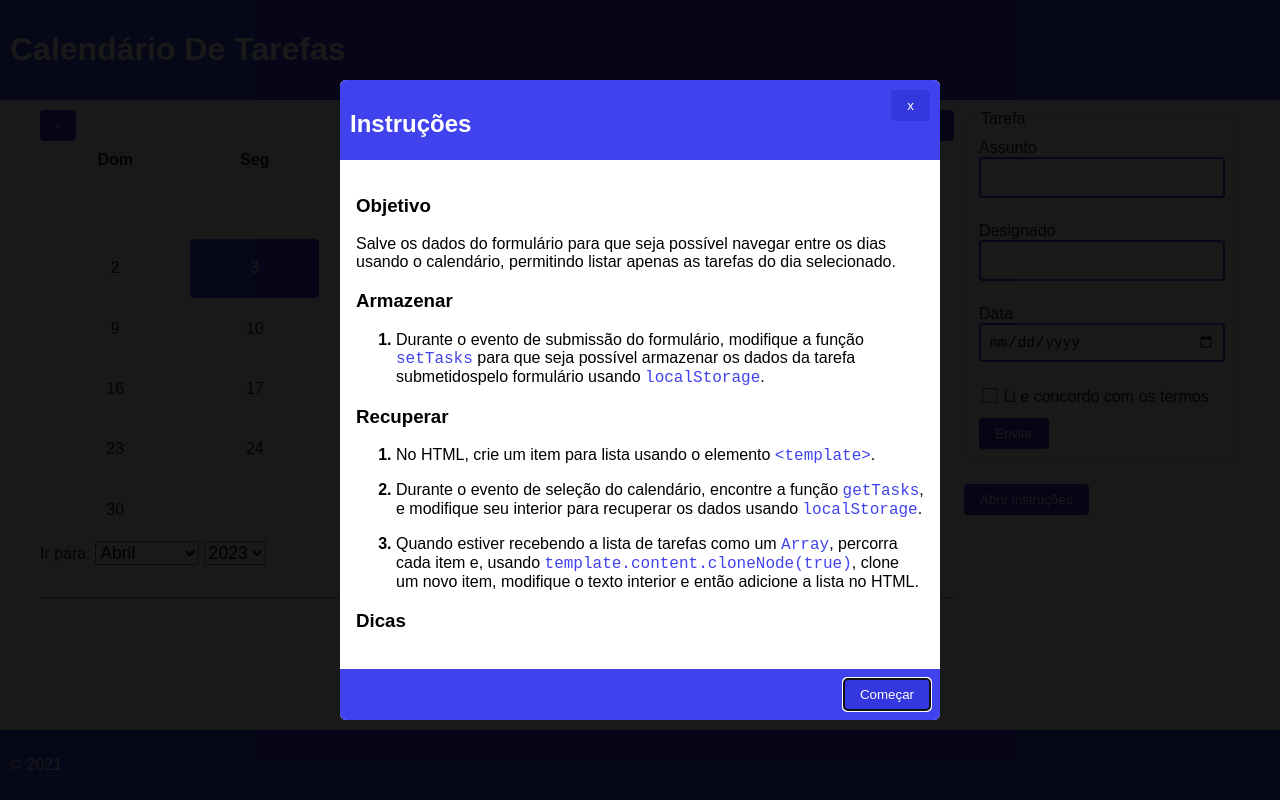
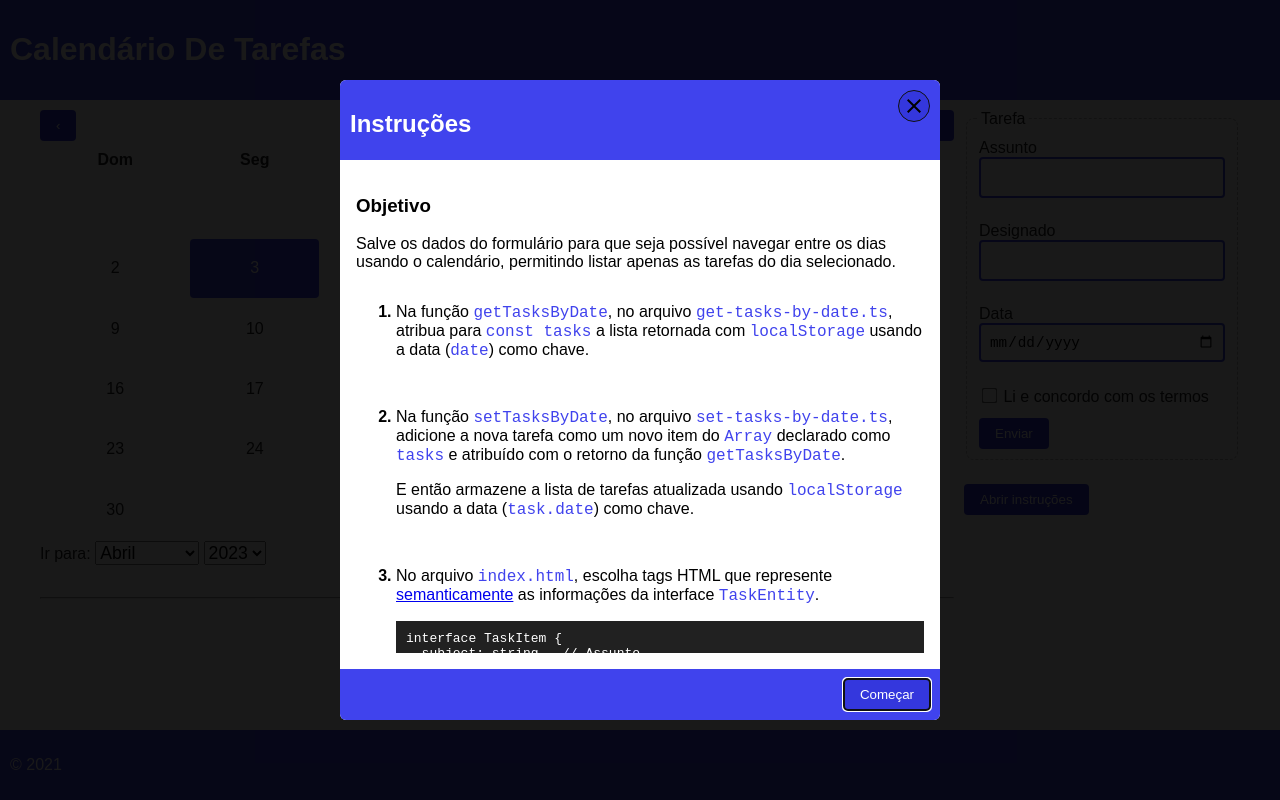
Before and after one commit to guiseek/agenda-de-tarefas, a website built with Vite: page index.html in a window 1280 px wide. Built offline with nearby package versions, Linux system fonts and the light colour scheme.

Commit message:
completo comentado

```diff
--- a/index.html
+++ b/index.html
@@ -20,6 +20,14 @@
         <hr />
 
         <!-- Lista de tarefas -->
+
+        <section></section>
+
+        <template id="task-item">
+          <!-- <h3></h3>
+          <p></p>
+          <time></time> -->
+        </template>
 
         <!-- Fim da lista de tarefas -->
       </nav>
@@ -52,7 +60,13 @@
             </section>
             <section>
               <label for="date">Data</label>
-              <input id="date" type="date" name="date" onclick="this.showPicker()" required />
+              <input
+                id="date"
+                type="date"
+                name="date"
+                onclick="this.showPicker()"
+                required
+              />
               <output>Obrigatório</output>
             </section>
             <section>
@@ -80,8 +94,22 @@
     <dialog>
       <header>
         <h2>Instruções</h2>
-        <button onclick="document.querySelector('dialog').close('false')">
-          x
+        <button
+          class="close"
+          onclick="document.querySelector('dialog').close('false')"
+        >
+          <svg
+            xmlns="http://www.w3.org/2000/svg"
+            height="24px"
+            viewBox="0 0 24 24"
+            width="24px"
+            fill="#000000"
+          >
+            <path d="M0 0h24v24H0V0z" fill="none" />
+            <path
+              d="M19 6.41L17.59 5 12 10.59 6.41 5 5 6.41 10.59 12 5 17.59 6.41 19 12 13.41 17.59 19 19 17.59 13.41 12 19 6.41z"
+            />
+          </svg>
         </button>
       </header>
       <section>
@@ -90,39 +118,73 @@
         dias usando o calendário, permitindo listar apenas as tarefas do dia
         selecionado.
 
-        <h3>Armazenar</h3>
         <ol>
           <li>
-            Durante o evento de submissão do formulário, modifique a função
-            <code>setTasks</code> para que seja possível armazenar os dados da
-            tarefa submetidospelo formulário usando <code>localStorage</code>.
-          </li>
-        </ol>
-
-        <h3>Recuperar</h3>
-        <ol>
-          <li>
-            No HTML, crie um item para lista usando o elemento
-            <code>&lt;template&gt;</code>.
+            <p>
+              Na função <code>getTasksByDate</code>, no arquivo
+              <code>get-tasks-by-date.ts</code>, atribua para
+              <code>const tasks</code> a lista retornada com
+              <code>localStorage</code>
+              usando a data (<code>date</code>) como chave.
+            </p>
           </li>
           <li>
-            Durante o evento de seleção do calendário, encontre a função
-            <code>getTasks</code>, e modifique seu interior para recuperar os
-            dados usando <code>localStorage</code>.
+            <p>
+              Na função <code>setTasksByDate</code>, no arquivo
+              <code>set-tasks-by-date.ts</code>, adicione a nova tarefa como um
+              novo item do <code>Array</code> declarado como
+              <code>tasks</code> e atribuído com o retorno da função
+              <code>getTasksByDate</code>.
+            </p>
+            <p>
+              E então armazene a lista de tarefas atualizada usando
+              <code>localStorage</code> usando a data (<code>task.date</code>)
+              como chave.
+            </p>
           </li>
           <li>
-            Quando estiver recebendo a lista de tarefas como um
-            <code>Array</code>, percorra cada item e, usando
-            <code>template.content.cloneNode(true)</code>, clone um novo item,
-            modifique o texto interior e então adicione a lista no HTML.
+            <p>
+              No arquivo <code>index.html</code>, escolha tags HTML que
+              represente
+              <a
+                href="https://seek.surge.sh/posts/semantica-dos-elementos-html/"
+                target="_blank"
+                >semanticamente</a
+              >
+              as informações da interface <code>TaskEntity</code>.
+            </p>
+
+            <!-- prettier-ignore -->
+            <pre>interface TaskItem {
+  subject: string   // Assunto
+  person: string    // Pessoa
+  date: string      // Data
+  terms: string     // Termos
+}</pre>
+            <p>
+              Pense em uma tag para cada propriedade da interface (a propriedade
+              <code>terms</code> não é obrigatória) e pode ficar de fora caso
+              queira. Adicione as tags escolhidas dentro do elemento
+              <code>&lt;template&gt;</code>
+              que já existe neste documento.
+            </p>
+          </li>
+          <li>
+            No arquivo <code>main.ts</code>, use o laço de repetição
+            <code>tasks.forEach()</code>
+            para percorrer cada item da lista de tarefas, faça o clone um novo
+            item do template, preencha o texto interno dos elementos (tags)
+            escolhidos e em seguida, adicione o fragmento a lista de tarefas do
+            documento. Use <code>template.content.cloneNode(true)</code> para
+            clonar novos itens do template.
           </li>
         </ol>
 
         <h3>Dicas</h3>
         <p>
           Para esta missao, evite adicionar complexidades desnecessárias, não
-          recomendo o uso de <kbd>ctrl+c</kbd> e <kbd>ctrl+v</kbd> pois
-          o problema exige o acrescimo de poucas linhas de código, entenda o
+          recomendo o uso de <kbd>ctrl+c</kbd> e <kbd>ctrl+v</kbd> pois o
+          problema exige o acrescimo de poucas linhas de código, entenda o
           problema antes de codificar.
         </p>
         <p>
--- a/public/styles/button.css
+++ b/public/styles/button.css
@@ -1,6 +1,5 @@
 button {
-  padding: var(--default-element-padding)
-    calc(var(--default-element-padding) * 2);
+  padding: var(--default-element-padding) calc(var(--default-element-padding) * 2);
   background-color: var(--default-primary-color);
   border-radius: var(--border-radius-sm);
   color: var(--text-primary-color);
@@ -12,3 +11,14 @@ button:disabled {
 button.accent {
   background-color: var(--accent-color);
 }
+button.close {
+  width: 32px;
+  height: 32px;
+  padding: 0;
+  margin: 0;
+  display: flex;
+  align-items: center;
+  border-radius: 50%;
+  justify-content: center;
+  border: 1px solid #111;
+}
--- a/src/main.ts
+++ b/src/main.ts
@@ -1,10 +1,18 @@
-import {formatFromCalendar, explodeDateFromForm, formatTask} from './utilities'
-import {getTasks, setTasks} from './usecases'
+import {getTasksByDate, setTasksByDate} from './usecases'
 import './elements/calendar'
+import {
+  explodeDateFromForm,
+  formatFromCalendar,
+  formatTask,
+  formatDate,
+} from './utilities'
 import './style.scss'
 
 document.addEventListener('DOMContentLoaded', () => {
+  const template = document.querySelector('template')
+  const section = document.querySelector('section')
   const form = document.querySelector('form')
+
   const inputDate = form.querySelector<HTMLInputElement>('#date')
   const dialog = document.querySelector('dialog')
 
@@ -17,9 +25,12 @@ document.addEventListener('DOMContentLoaded', () => {
 
     /*  Dados do formulário */
     const data = new FormData(form)
+    const task = formatTask(data)
 
     /* Envia para armazenar */
-    setTasks(formatTask(data))
+    setTasksByDate(task)
+
+    // listTasksByDate(task.date, template, section)
   }
 
   /* Calendário */
@@ -32,18 +43,14 @@ document.addEventListener('DOMContentLoaded', () => {
     com a data do dia selecionado */
     inputDate.value = date
 
+    // removeChildren(section)
+
     /* Busca lista de tarefas */
-    const tasks = getTasks(date)
+    // const tasks = listTasksByDate(date, template, section)
+  })
 
-    /* Mostra lista no console */
-    console.log(tasks)
-
-    /**
-     * E aqui você pode trabalhar criando os
-     * itens que serão adicionados 👇 no HTML
-     */
-    tasks.forEach((task) => {})
-  })
+  // const date = formatDate(new Date())
+  // listTasksByDate(date, template, section)
 
   /* Quando o campo de data é alterado,
     fazemos a alteração no calendário */
@@ -51,11 +58,31 @@ document.addEventListener('DOMContentLoaded', () => {
     const {year, month, day} = explodeDateFromForm(inputDate.value)
     calendar.updateDate(+year, +month, +day)
   }
+})
 
-  /* Aguarda 6 segundos e move o scroll
-    de instruções até a 'última seção */
-  setTimeout(() => {
-    const important = dialog.querySelector('#important')
-    important.scrollIntoView({behavior: 'smooth'})
-  }, 6000)
-})
+// function removeChildren(section: HTMLElement) {
+//   for (const child of section.children) {
+//     child.remove()
+//   }
+// }
+
+// function listTasksByDate(
+//   date: string,
+//   template: HTMLTemplateElement,
+//   section: HTMLElement
+// ) {
+//   const tasks = getTasksByDate(date)
+//   tasks.forEach((task) => {
+//     const fragment = template.content.cloneNode(true) as DocumentFragment
+
+//     const h3 = fragment.querySelector('h3')
+//     const p = fragment.querySelector('p')
+//     const time = fragment.querySelector('time')
+//     h3.innerText = task.subject
+//     p.innerText = task.person
+//     time.innerText = task.date
+
+//     section.appendChild(fragment)
+//   })
+//   return tasks
+// }
--- /dev/null
+++ b/src/usecases/get-tasks-by-date.ts
@@ -0,0 +1,11 @@
+/**
+ * Escreva aqui 👇 o código para leitura
+ * das tarefas usando a Web Storage API
+ *
+ * @param date utilize date como chave
+ */
+export function getTasksByDate(date: string): TaskItem[] {
+  const tasks = localStorage.getItem(date)
+
+  return tasks ? JSON.parse(tasks) : []
+}
--- a/src/usecases/get-tasks.ts
+++ /dev/null
@@ -1,15 +0,0 @@
-export function getTasks(date: string): TaskItem[] {
-  /**
-   * Escreva aqui 👇 o código para leitura
-   * das tarefas usando a Web Storage API
-   *
-   * não se esqueça de usar o valor
-   * date disponível como argumento
-   * na hora de buscar as tarefas
-   */
-  console.log(date);
-
-  const tasks = `[]`
-
-  return tasks ? JSON.parse(tasks) : []
-}
--- a/src/usecases/index.ts
+++ b/src/usecases/index.ts
@@ -1,2 +1,2 @@
-export * from './get-tasks';
-export * from './set-tasks';
+export * from './get-tasks-by-date'
+export * from './set-tasks-by-date'
--- /dev/null
+++ b/src/usecases/set-tasks-by-date.ts
@@ -0,0 +1,14 @@
+import {getTasksByDate} from './get-tasks-by-date'
+
+/**
+ * Escreva aqui 👇 o código para escrita
+ * das tarefas usando a Web Storage API
+ *
+ * @param task TaskItem
+ */
+export function setTasksByDate(task: TaskItem) {
+  const tasks = getTasksByDate(task.date)
+  tasks.push(task)
+
+  localStorage.setItem(task.date, JSON.stringify(tasks))
+}
--- a/src/usecases/set-tasks.ts
+++ /dev/null
@@ -1,18 +0,0 @@
-import {getTasks} from './get-tasks'
-
-export function setTasks(data: TaskItem) {
-  console.log(data)
-
-  const tasks = getTasks(data.date)
-  console.log(tasks)
-
-  tasks.push(data)
-
-  /**
-   * Escreva aqui 👇 o código para escrita
-   * das tarefas usando a Web Storage API
-   *
-   * Não se esqueça de usar a data quando
-   * for registrar a lista de tarefas
-   */
-}
--- /dev/null
+++ b/src/utilities/format-date.ts
@@ -0,0 +1,8 @@
+export function formatDate(date: Date) {
+  const year = date.getFullYear()
+  const month = date.getMonth() + 1
+  const day = date.getDate()
+  return `${year}-${month < 10 ? '0' + month : month}-${
+    day < 10 ? '0' + day : day
+  }`
+}
--- a/src/utilities/index.ts
+++ b/src/utilities/index.ts
@@ -1,3 +1,4 @@
 export * from './explode-date-from-form';
+export * from './format-date';
 export * from './format-from-calendar';
 export * from './format-task';
```
